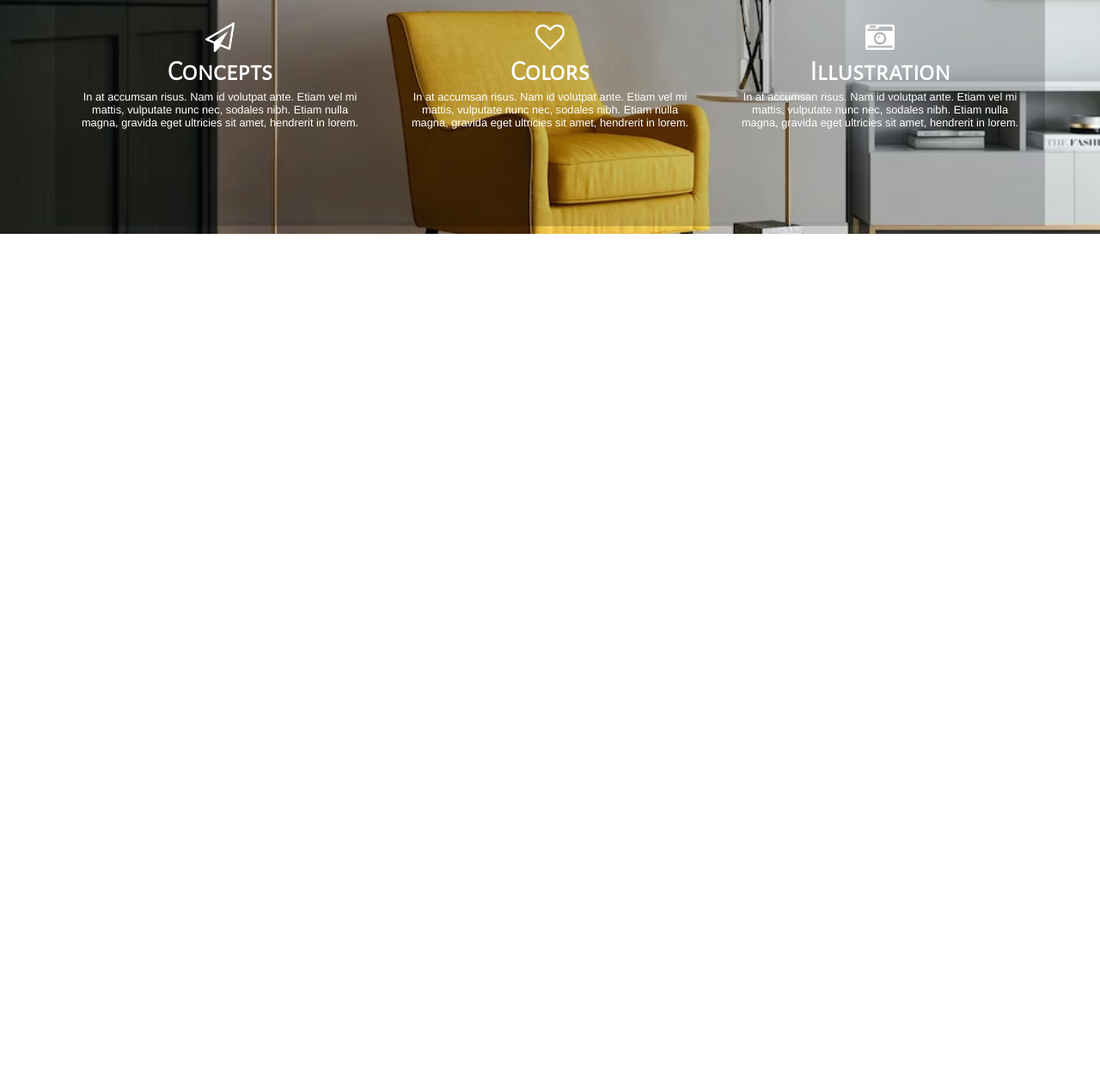
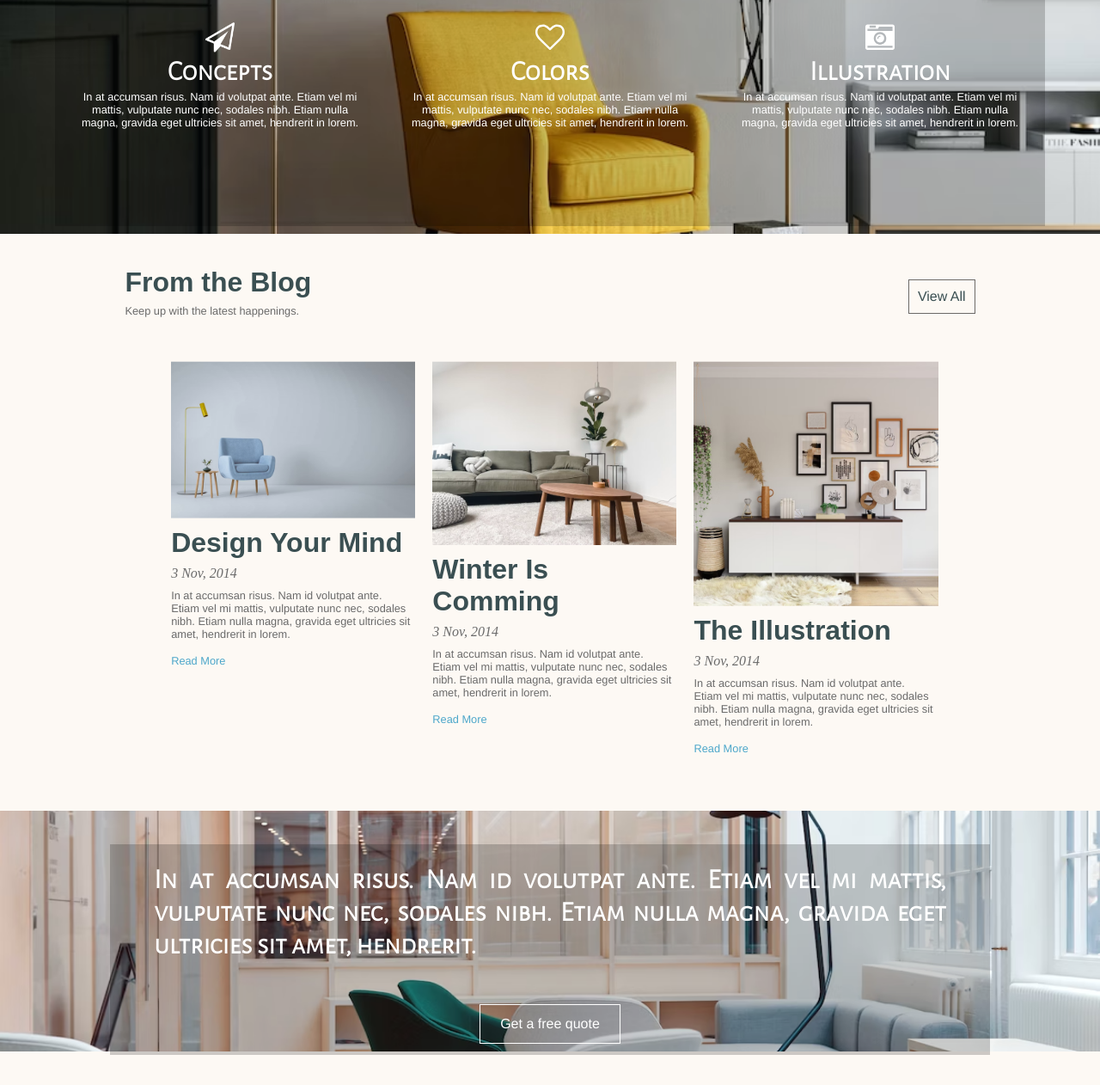
Before and after one commit to flyooy/Project-New-Interior, a plain HTML site: page index.html in a window 1280 px wide. Shown: the part 1252-2514 px from the top of the page at 86% size. Before the commit the page ends 1562 px from the top, so only its background shows below. Drawn offline with Linux system fonts and the light colour scheme; a web font is replaced by a local one.

Commit message:
Add Section : Get_free

```diff
--- a/assets/css/style.css
+++ b/assets/css/style.css
@@ -7,6 +7,10 @@
 
 img{
     max-width: 100%;
+}
+
+html{
+    background-color: rgba(250, 235, 215, 0.25);
 }
 
 @font-face {
@@ -24,7 +28,7 @@ img{
     src: url("../fonts/Alegreya_Sans/AlegreyaSans-Medium.ttf");
 }
 
-p{
+p, a{
     font-family: Helvetica, Alegreya_SC_Light, Arial ;
 }
 
@@ -45,13 +49,16 @@ p{
     transition: all 0.3s ease;
     padding-top: 2px;
 }
+
 .hamburger div:nth-child(1) {
     top: 0;
 }
+
 .hamburger div:nth-child(2) {
     top: 50%;
     transform: translateY(-50%);
 }
+
 .hamburger div:nth-child(3) {
     bottom: 0;
 }
@@ -102,6 +109,8 @@ header nav{
     font-family: Alegreya_SC_Light, Arial, Helvetica;
 }
 
+/* * Section "Our Latest Works"  */
+
 main .Our_works article{
     display: flex;
     justify-content: space-between;
@@ -122,9 +131,10 @@ main .Our_works article div p{
     font-size: 0.8rem;
 }
 
-.btn{
+.Our_works .btn{
     border: 1px solid rgba(0, 0, 0, 0.574);
     padding: 10px 10px;
+    margin-left: auto;
 
 }
 
@@ -134,7 +144,7 @@ a{
     color: #3A4F52;
 }
 
-.container {  display: grid;
+ .container {  display: grid;
     grid-template-columns: 1fr 1fr 1fr;
     grid-template-rows: 1fr 1fr;
     gap: 20px 20px;
@@ -142,9 +152,6 @@ a{
     grid-template-areas:
       "img img2 img3"
       "img4 img5 img6";
-
-
-
       margin: 0 14% 4%;
   }
 
@@ -155,6 +162,7 @@ a{
   .img5_link { grid-area: img5; }
   .img6_link { grid-area: img6; }
 
+/* * Section "Our Services"  */
 
   .Our_services{
     background-image: url("../img/services.png");
@@ -213,3 +221,142 @@ a{
     margin-bottom: 3%;
 
   }
+
+  /*  *Section "From the Blog"  */
+
+  .From_blog article {
+    margin: 3% 8%;
+}
+
+.wrapper_from_the_blog {
+    display: flex;
+    justify-content: space-around;
+    align-items:  center;
+    margin: 0 4%;
+}
+
+.wrapper_text {
+
+    margin-bottom: 3%;
+
+}
+
+.wrapper_text h2 {
+    font-family: Alegreya_Black, Arial, Helvetica;
+    color: #3A4F52;
+    margin-bottom: 3%;
+    font-size: 2rem;
+}
+
+.wrapper_text p {
+    font-family: Helvetica, Alegreya_SC_Light, Arial;
+    color: #6A6A6A;
+    font-size: 0.8rem;
+
+}
+
+.From_blog .btn {
+    margin-bottom: 2%;
+    border: 1px solid rgba(0, 0, 0, 0.574);
+    padding: 10px 10px;
+    margin-left: auto;
+
+}
+
+  .From_blog .container {
+    display: grid;
+        grid-template-columns: 1fr 1fr 1fr;
+        grid-template-rows: 1fr;
+        gap: 20px 20px;
+        grid-auto-flow: row;
+        grid-template-areas:
+          "read_more_1 read_more_2 read_more_3";
+          margin-right: 6%;
+          margin-left: 7%;
+          padding: 2%;
+      }
+
+      .read_more_1 { grid-area: read_more_1; }
+      .read_more_2 { grid-area: read_more_2; }
+      .read_more_3 { grid-area: read_more_3; }
+
+
+.From_blog .container h2{
+    font-family: Alegreya_Black, Arial, Helvetica;
+    color: #3A4F52;
+    margin-top: 2%;
+    margin-bottom: 3%;
+    font-size: 2rem;
+}
+
+.From_blog .container span{
+    font-style: italic;
+    color: #6A6A6A;
+    margin-bottom: 3%;
+}
+
+.From_blog .container p{
+    color: #6A6A6A;
+    font-size: 0.8rem;
+    margin-top: 3%;
+    margin-bottom: 5%;
+    padding-right:2% ;
+}
+
+.From_blog .container a{
+    color: #4DA7CA;
+    font-weight: 200;
+    font-size: 0.8rem;
+}
+
+/* * <!-- *Section "Get a free quote" (Text inner button)--> */
+
+.Get_free{
+    background-image: url("../img/parallax.png");
+    background-size: cover;
+    background-repeat: no-repeat;
+    background-position: center;
+    width: 100%;
+    height: 35vh;
+    background-attachment: fixed;
+    padding-top: 1%;
+    margin-bottom: 3%;
+  }
+
+  .Get_free article {
+
+    display: flex;
+    flex-direction: column;
+    background-color: rgba(0, 0, 0, 0.197);
+    margin: 2% 10% 0 ;
+    height: 260px;
+    height: auto;
+    justify-content: center;
+    align-items: center;
+    padding: 1% 4%;
+  }
+
+  .Get_free article h1{
+
+    text-align: center;
+    color: white;
+    text-align: justify;
+    font-size: 2rem;
+    margin-top: 1%;
+    font-weight: 800;
+    font-family: Alegreya_SC_Light, Arial, Helvetica;
+  }
+
+  .Get_free .btn{
+    text-align: center;
+    border: 1px solid white;
+    margin-top: 50px;
+    padding: 10px 10px;
+  }
+
+  .Get_free .btn a{
+    color: white;
+    display: inline-block;
+    padding: 3px 13px;
+    font-weight: 200;
+  }
--- a/index.html
+++ b/index.html
@@ -96,6 +96,78 @@
             </article>
         </section>
 
+        <!-- *Section "From the Blog" -->
+
+        <section class="From_blog">
+
+                <article>
+                    <div class="wrapper_from_the_blog">
+                        <div class="wrapper_text">
+                            <h2>From the Blog</h2>
+                            <p>Keep up with the latest happenings.</p>
+                        </div>
+                        <div class="btn">
+                            <a href="#">View All</a>
+                        </div>
+                    </div>
+
+
+
+                <div class="container">
+
+                    <div class="read_more_1">
+                        <img src="./assets/img/Read_more_1.png" alt="Read_more_1">
+                        <h2>Design Your Mind</h2>
+                        <span>3 Nov, 2014</span>
+                        <p>In at accumsan risus. Nam id volutpat ante. Etiam vel mi
+                        mattis, vulputate nunc nec, sodales nibh. Etiam nulla
+                        magna, gravida eget ultricies sit amet, hendrerit in lorem.</p>
+
+                        <a href="#">Read More</a>
+                    </div>
+
+                    <div class="read_more_2">
+                        <img src="./assets/img/Read_more_2.png" alt="Read_more_2">
+                        <h2>Winter Is Comming</h2>
+                        <span>3 Nov, 2014</span>
+                        <p>In at accumsan risus. Nam id volutpat ante. Etiam vel mi
+                        mattis, vulputate nunc nec, sodales nibh. Etiam nulla
+                        magna, gravida eget ultricies sit amet, hendrerit in lorem.</p>
+
+                        <a href="#">Read More</a>
+                    </div>
+
+                    <div class="read_more_3">
+                        <img src="./assets/img/Read_more_3.png" alt="Read_more_3">
+                        <h2>The Illustration</h2>
+                        <span>3 Nov, 2014</span>
+                        <p>In at accumsan risus. Nam id volutpat ante. Etiam vel mi
+                        mattis, vulputate nunc nec, sodales nibh. Etiam nulla
+                        magna, gravida eget ultricies sit amet, hendrerit in lorem.</p>
+
+                        <a href="#">Read More</a>
+                    </div>
+                </div>
+
+            </article>
+
+        </section>
+
+         <!-- *Section "Get a free quote" (Text inner button)-->
+
+         <section class="Get_free">
+            <article>
+                <h1>In at accumsan risus. Nam id volutpat ante. Etiam vel mi mattis, vulputate nunc
+                    nec, sodales nibh. Etiam nulla magna, gravida eget ultricies sit amet, hendrerit.</h1>
+
+                    <div class="btn">
+                        <a href="#">Get a free quote</a>
+                    </div>
+            </article>
+
+         </section>
+
+
     </main>
 </body>
 </html>
```
